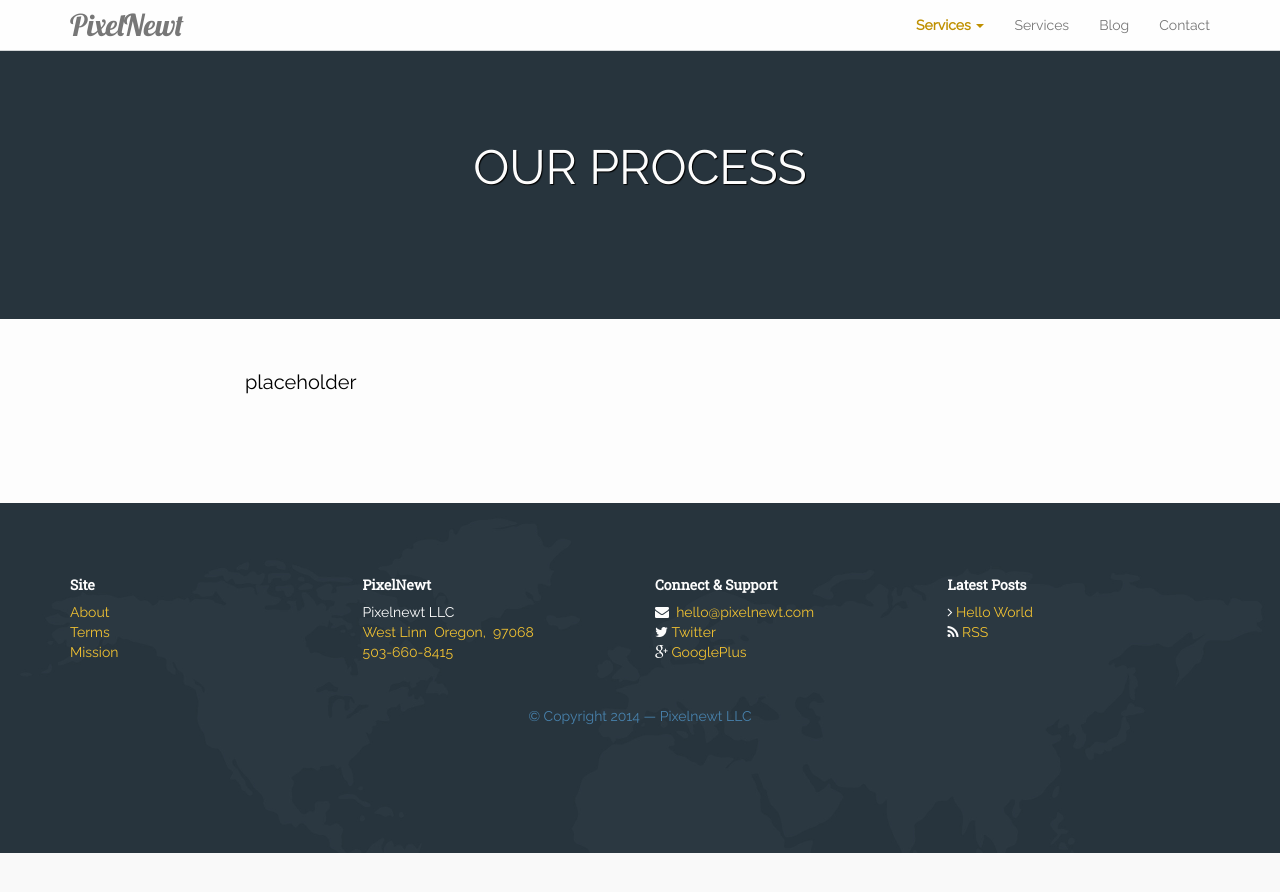
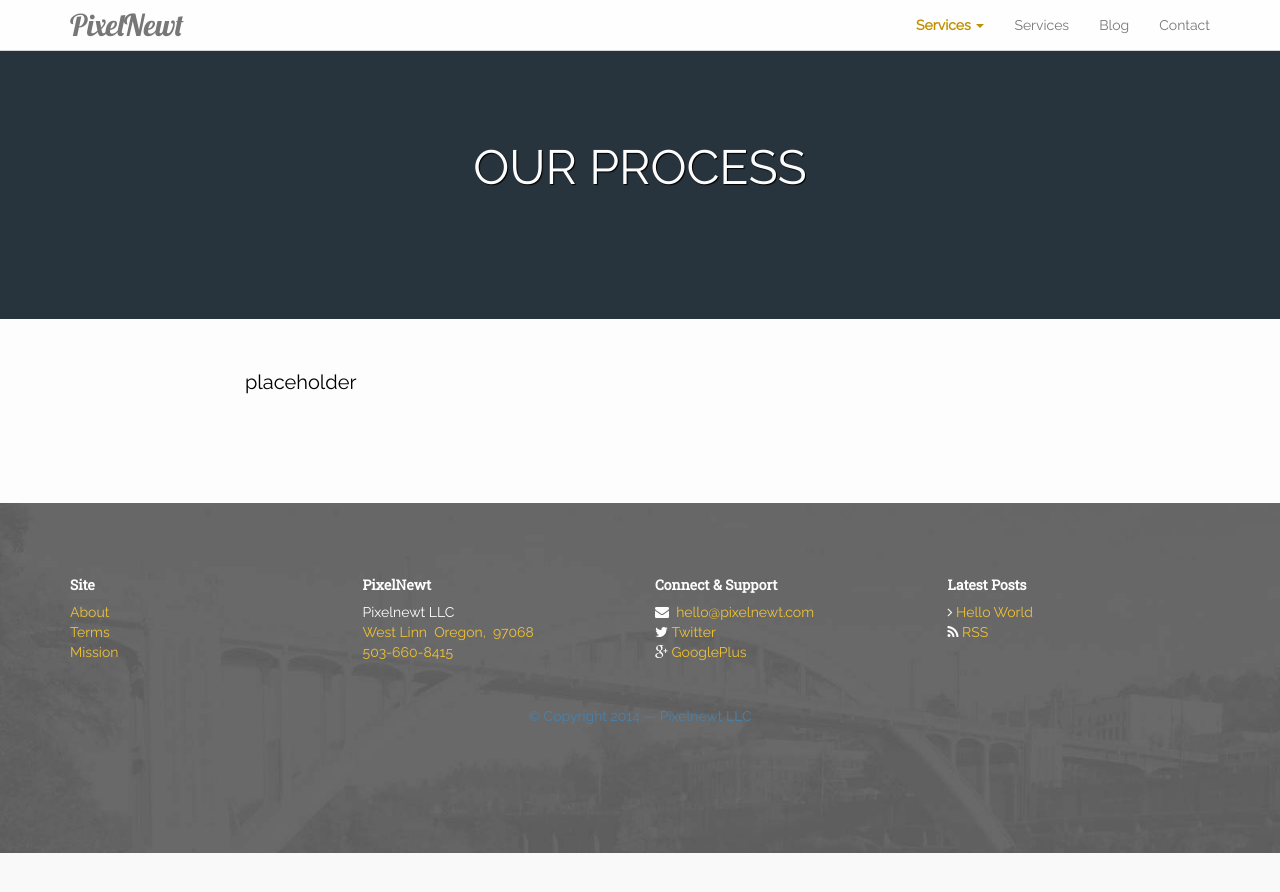
Before and after one commit to PixelNewt/pixelnewt.github.io, a Jekyll site: the page built from process/index.html, in a window 1280 px wide. Shown: the top 892 px of the page. Built offline with Jekyll 4.4.1, drawn with Linux system fonts in a browser that asks for light colours.

Commit message:
Added bridge footer.

```diff
--- a/assets/css/custom.css
+++ b/assets/css/custom.css
@@ -43,6 +43,10 @@ a:visited { color: #27343d; }
 hr { border-top: 1px solid #a0b5c3; }
 
 blockquote { padding: 20px; font-size: 30px; font-family: "Lobster"; color: #27343d; border-left: 0; }
+
+.cancel-col-padding { padding-left: 0px; padding-right: 0px; }
+
+.container-full { margin: 0 auto; width: 100%; }
 
 .container-narrow { width: 760px; margin-right: auto; margin-left: auto; }
 
@@ -205,7 +209,7 @@ img.mugshot { width: 174px; height: 174px; -webkit-border-radius: 50%; -moz-bord
   .container-narrow { width: auto; margin-right: auto; margin-left: auto; }
   .row { margin-left: 0px; margin-right: 0px; padding: 0 18px 0 18px; } }
 /*footer*/
-footer { background: url(../img/footer-map.jpg) no-repeat center top; background-attachment: relative; background-position: top center; min-height: 350px; width: 100%; -webkit-background-size: 100%; -moz-background-size: 100%; -o-background-size: 100%; background-size: 100%; -webkit-background-size: cover; -moz-background-size: cover; -o-background-size: cover; background-size: cover; padding: 64px 0 48px; color: #fdfdfd; }
+footer { background: url(../img/west-linn-bridge.jpg) no-repeat center top; background-attachment: relative; background-position: top center; min-height: 350px; width: 100%; -webkit-background-size: 100%; -moz-background-size: 100%; -o-background-size: 100%; background-size: 100%; -webkit-background-size: cover; -moz-background-size: cover; -o-background-size: cover; background-size: cover; padding: 64px 0 48px; color: #fdfdfd; }
 
 footer p, footer ul, footer ol { font-size: 14px; line-height: 20px; padding-left: 0px; }
 
--- a/assets/scss/custom.scss
+++ b/assets/scss/custom.scss
@@ -84,6 +84,16 @@ blockquote {
   font-family: $scriptFont;
   color: $darkSlate;
   border-left: 0;
+}
+
+.cancel-col-padding {
+  padding-left: 0px;
+  padding-right: 0px;
+}
+
+.container-full {
+  margin: 0 auto;
+  width: 100%;
 }
 
 .container-narrow {
@@ -589,7 +599,7 @@ img.mugshot {
 /*footer*/
 
 footer {
-  background: url(../img/footer-map.jpg) no-repeat center top;
+  background: url(../img/west-linn-bridge.jpg) no-repeat center top;
   background-attachment: relative;
   background-position: top center;
   min-height: 350px;
```
Also changed, not shown: assets/img/west-linn-bridge.jpg (added).
